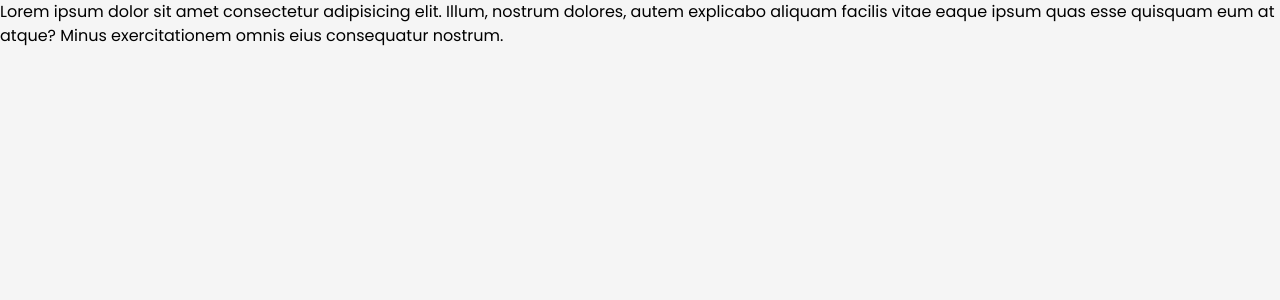
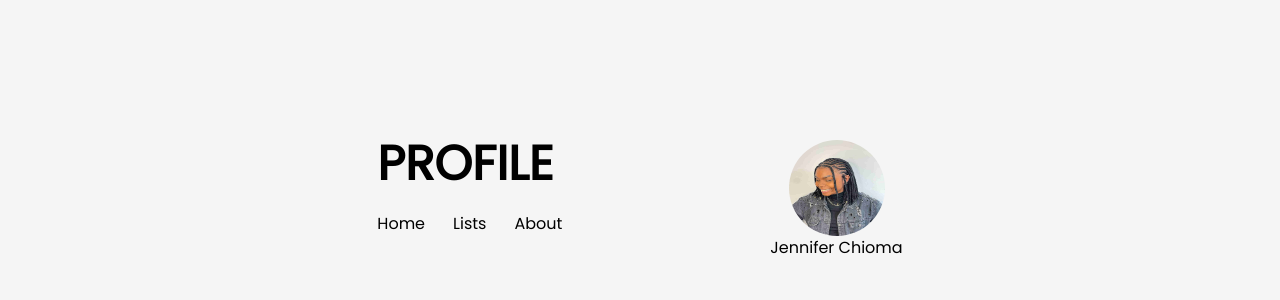
Before and after one commit to jennifer-pecky/Adventura, a React (Vite) app: page /userprofile in a window 1280 px wide. Shown: the top 300 px of the page. Built offline with nearby package versions, Linux system fonts and the light colour scheme.

Commit message:
added userprofile page

```diff
--- a/src/App.jsx
+++ b/src/App.jsx
@@ -9,7 +9,6 @@ import Login from './pages/Login';
 import Password from './pages/Password';
 import StoryPage from './components/other/storyPage';
 import { createContext, useState } from 'react';
-import VerifyToken from './components/VerifyToken';
 import UserProfile from './pages/Userprofile';
 // import Layout from './components/Layout/Layout';
 
@@ -40,7 +39,7 @@ function App() {
         </Route>
         <Route path="stories" element={<Stories />} />
         <Route path="stories/:id" element={<StoryPage />} />
-        <Route path="/verify/:id/token" component={<VerifyToken />} />
+
         <Route path="signup" element={<Signup />} />
         <Route path="userprofile" element={<UserProfile />} />
         <Route path="login" element={<Login />} />
--- a/src/components/VerifyToken.jsx
+++ /dev/null
@@ -1,30 +0,0 @@
-import axios from 'axios';
-import { useParams } from 'react-router-dom';
-import { useState, useEffect } from 'react';
-
-function VerifyToken() {
-  const { id, token } = useParams();
-  const [VerifyResult, setVerifyResult] = useState(null);
-
-  useEffect(() => {
-    axios
-      .get(
-        `https://api-for-adventura-app.onrender.com/api/v1/auth/${id}/verify/${token}`
-      )
-      .then((response) => {
-        setVerifyResult(response.data);
-      })
-      .catch((error) => {
-        console.error('Verification failed:', error);
-        setVerifyResult({ message: 'Verification failed' });
-      });
-  }, [id, token]);
-
-  return (
-    <div>
-      {VerifyResult ? <p>{VerifyResult.message}</p> : <p>Verifying...</p>}
-    </div>
-  );
-}
-
-export default VerifyToken;
--- /dev/null
+++ b/src/pages/About.jsx
@@ -0,0 +1,3 @@
+export default function About() {
+  return <div>About</div>;
+}
--- /dev/null
+++ b/src/pages/Lists.jsx
@@ -0,0 +1,3 @@
+export default function Lists() {
+  return <div>Lists</div>;
+}
--- a/src/pages/Userprofile.jsx
+++ b/src/pages/Userprofile.jsx
@@ -1,12 +1,26 @@
+import { Link } from 'react-router-dom';
+import img from '../images/profile.png';
+
 function Userprofile() {
   return (
-    <section className="flex justify-center items-center">
-      <div>
-        <div>
-          Lorem ipsum dolor sit amet consectetur adipisicing elit. Illum,
-          nostrum dolores, autem explicabo aliquam facilis vitae eaque ipsum
-          quas esse quisquam eum at atque? Minus exercitationem omnis eius
-          consequatur nostrum.
+    <section>
+      <div className="flex flex-col justify-center items-center h-[50vh] w-full">
+        <div className="flex flex-col justify-center items-center h-[50vh] w-full">
+          <div className="flex flex-col space-y-4 md:flex-row md:space-x-12 md:space-y-0">
+            <div className="flex flex-col space-y-6 md:pr-40">
+              <h1 className="uppercase font-bold text-5xl">Profile</h1>
+              <div className="flex space-x-7">
+                <Link to="/home">Home</Link>
+                <Link to="/lists">Lists</Link>
+                <Link to="/about">About</Link>
+              </div>
+            </div>
+
+            <div className="flex flex-col items-center">
+              <img src={img} alt="" className="w-24 h-24 rounded-full" />
+              <h1 className="text-center font-medium ">Jennifer Chioma</h1>
+            </div>
+          </div>
         </div>
       </div>
     </section>
--- /dev/null
+++ b/src/pages/fire.jsx
@@ -0,0 +1,3 @@
+export default function Fire() {
+  return <div>fire</div>;
+}
```
Also changed, not shown: src/images/profile.png (added).
